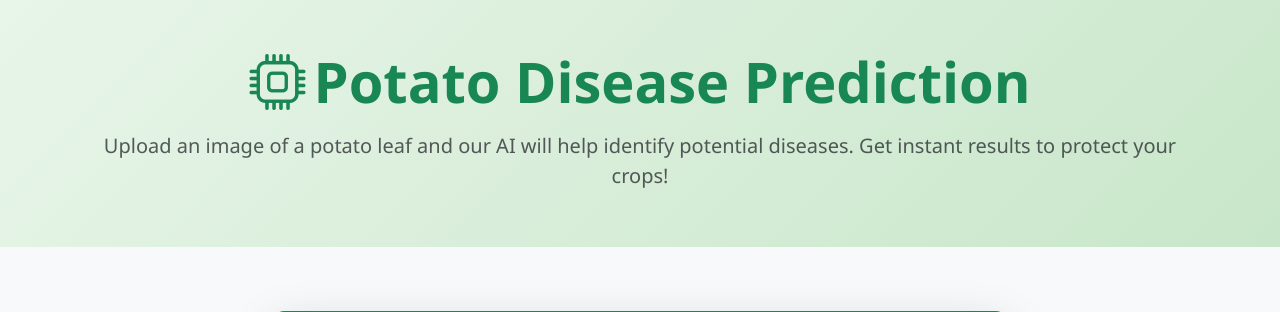
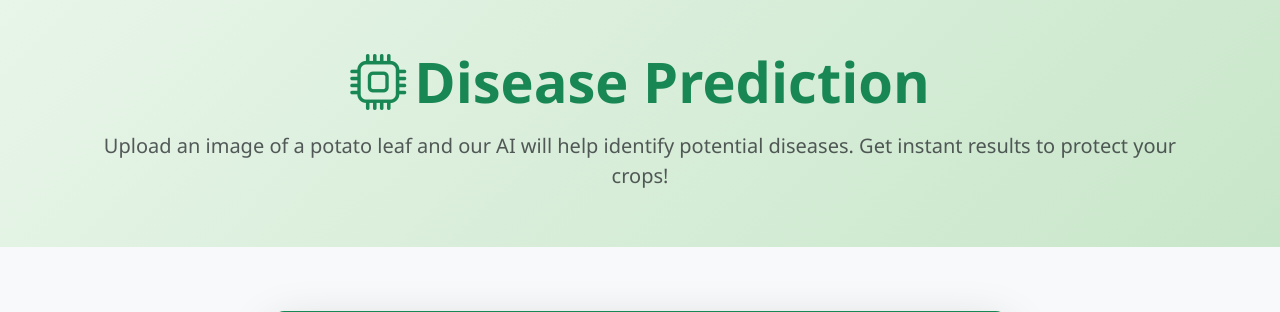
Before and after one commit to miad979/fosholer-bondhu, a Flask app: page / in a window 1280 px wide. Shown: the part 56-368 px from the top of the page. Run offline with Flask 3, Linux system fonts and the light colour scheme; some libraries are stand-ins or nearby versions.

Commit message:
Change title from 'Potato Disease Prediction' to 'Disease Prediction'

```diff
--- a/templates/index.html
+++ b/templates/index.html
@@ -39,7 +39,7 @@
     <section class="hero-section">
         <div class="container text-center">
             <h1 class="display-4 fw-bold text-success mb-3">
-                <i class="bi bi-cpu me-2"></i>Potato Disease Prediction
+                <i class="bi bi-cpu me-2"></i>Disease Prediction
             </h1>
             <p class="lead text-muted mb-4">
                 Upload an image of a potato leaf and our AI will help identify potential diseases.
```
